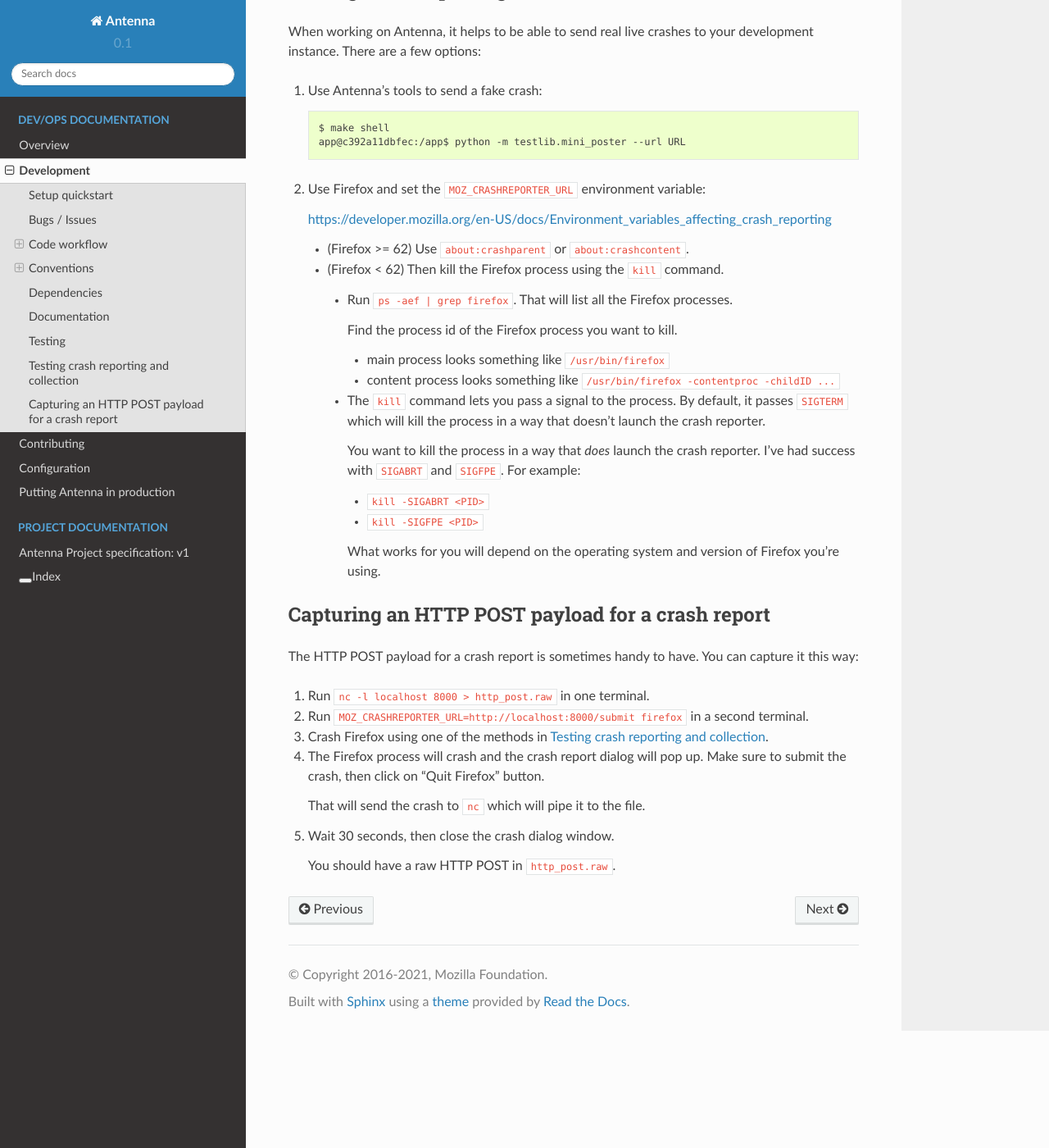
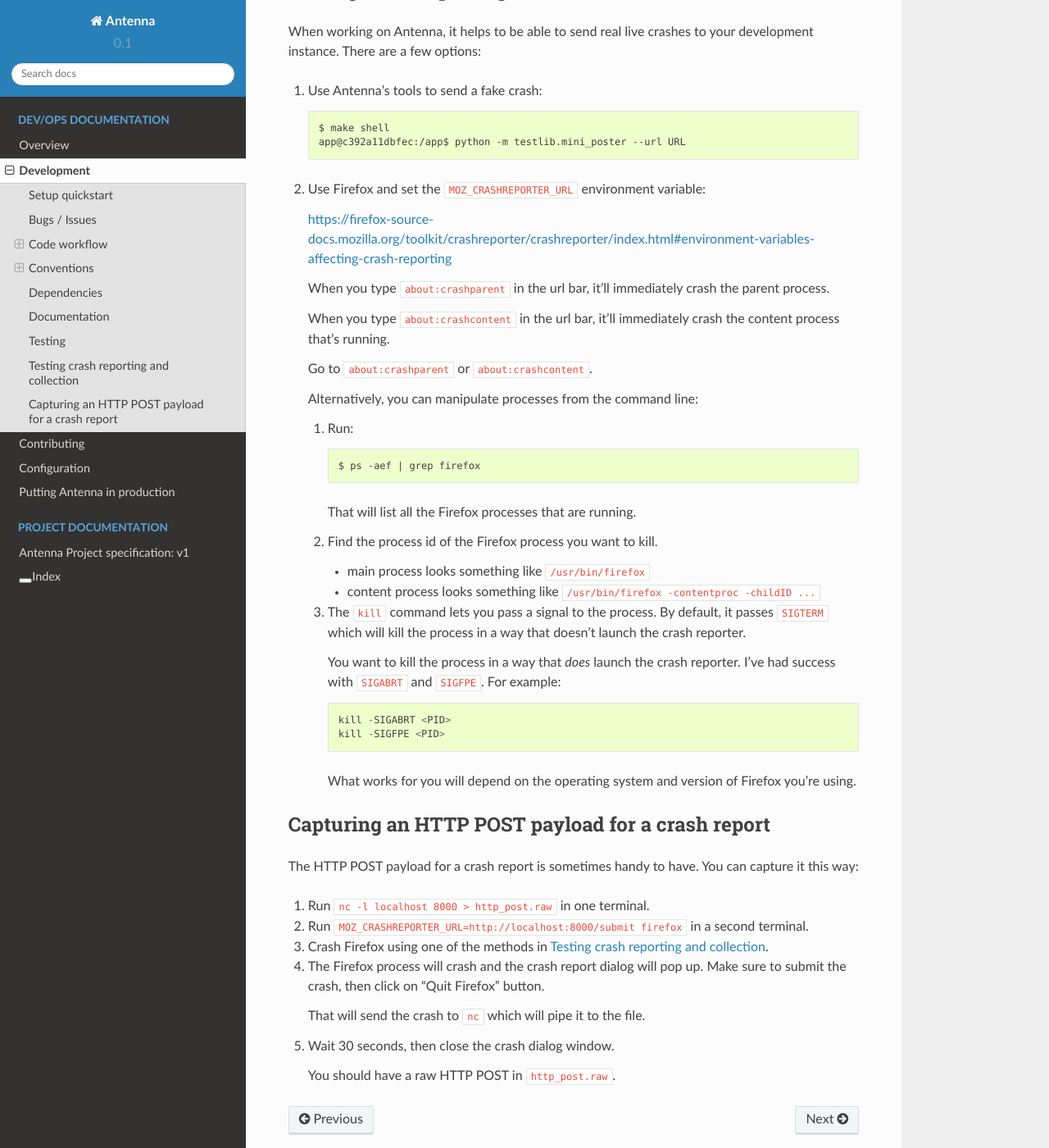
Before and after one commit to mozilla-services/antenna, a Sphinx documentation site: the page built from docs/dev.rst, in a window 1280 px wide and 1400 px high, scrolled down 8570 px. Shown: the whole window at 82% size. Built offline with Sphinx 7.4.7 and the Read the Docs theme 2.0.0, drawn with Linux system fonts in a browser that asks for light colours; some of the changed text lies outside the part shown.

Commit message:
Fix minor issues and update docs on crashing Firefox

```diff
--- a/docs/dev.rst
+++ b/docs/dev.rst
@@ -52,13 +52,14 @@
 3. (*Optional for Linux users*) Set UID and GID for Docker container user.
 
    If you're on Linux or you want to set the UID/GID of the app user that
-   runs in the Docker containers, run::
+   runs in the Docker containers, run:
 
-     $ make my.env
+   .. code-block:: shell
 
-   Then edit the file and set the ``SOCORRO_UID`` and ``SOCORRO_GID``
-   variables. These will get used when creating the app user in the base
-   image.
+      $ make my.env
+
+   Then edit the file and set the ``ANTENNA_UID`` and ``ANTENNA_GID``
+   variables. These will get used when creating the app user in the base image.
 
    If you ever want different values, change them in ``my.env`` and re-run
    ``make build``.
@@ -87,7 +88,6 @@
       .. code-block:: shell
 
          $ make run
-
 
       You should see a lot of output. It'll start out with something like this::
 
@@ -167,7 +167,6 @@
          CrashID=bp-6c43aa7c-7d34-41cf-85aa-55b0d2160622
          *  Closing connection 0
 
-
       You should get a CrashID back from the HTTP POST. You'll also see docker
       logging output something like this::
 
@@ -182,9 +181,11 @@
       The ``localstack`` container stores data in memory and the data doesn't
       persist between container restarts.
 
-      You can use the ``bin/s3_cli.py`` to access it::
+      You can use the ``bin/s3_cli.py`` to access it:
 
-        docker-compose run --rm web shell python bin/s3_cli.py list_buckets
+      .. code-block:: shell
+
+         $ docker-compose run --rm web shell python bin/s3_cli.py list_buckets
 
       If you do this a lot, turn it into a shell script.
 
@@ -405,7 +406,7 @@
 
 .. code-block:: shell
 
-    $ make docs
+   $ make docs
 
 
 Testing
@@ -455,34 +456,44 @@
 
 2. Use Firefox and set the ``MOZ_CRASHREPORTER_URL`` environment variable:
 
-   https://developer.mozilla.org/en-US/docs/Environment_variables_affecting_crash_reporting
+   https://firefox-source-docs.mozilla.org/toolkit/crashreporter/crashreporter/index.html#environment-variables-affecting-crash-reporting
 
+   When you type ``about:crashparent`` in the url bar, it'll immediately crash
+   the parent process.
 
-   * (Firefox >= 62) Use ``about:crashparent`` or ``about:crashcontent``.
+   When you type ``about:crashcontent`` in the url bar, it'll immediately crash
+   the content process that's running.
 
-   * (Firefox < 62) Then kill the Firefox process using the ``kill`` command.
+   Go to ``about:crashparent`` or ``about:crashcontent``.
 
-     1. Run ``ps -aef | grep firefox``. That will list all the
-        Firefox processes.
+   Alternatively, you can manipulate processes from the command line:
 
-        Find the process id of the Firefox process you want to kill.
+   1. Run:
 
-        * main process looks something like ``/usr/bin/firefox``
-        * content process looks something like
-          ``/usr/bin/firefox -contentproc -childID ...``
+      .. code-block:: shell
 
-     2. The ``kill`` command lets you pass a signal to the process. By default, it
-        passes ``SIGTERM`` which will kill the process in a way that doesn't
-        launch the crash reporter.
+        $ ps -aef | grep firefox
 
-        You want to kill the process in a way that *does* launch the crash
-        reporter. I've had success with ``SIGABRT`` and ``SIGFPE``. For example:
+      That will list all the Firefox processes that are running.
 
-        * ``kill -SIGABRT <PID>``
-        * ``kill -SIGFPE <PID>``
+   2. Find the process id of the Firefox process you want to kill.
 
-        What works for you will depend on the operating system and version of
-        Firefox you're using.
+      * main process looks something like ``/usr/bin/firefox``
+      * content process looks something like
+        ``/usr/bin/firefox -contentproc -childID ...``
+
+   3. The ``kill`` command lets you pass a signal to the process. By default,
+      it passes ``SIGTERM`` which will kill the process in a way that
+      doesn't launch the crash reporter.
+
+      You want to kill the process in a way that *does* launch the crash
+      reporter. I've had success with ``SIGABRT`` and ``SIGFPE``. For example::
+
+         kill -SIGABRT <PID>
+         kill -SIGFPE <PID>
+
+      What works for you will depend on the operating system and version of
+      Firefox you're using.
 
 
 Capturing an HTTP POST payload for a crash report
```
Also changed, not shown: other parts of docs/dev.rst (+2 -2 lines).
